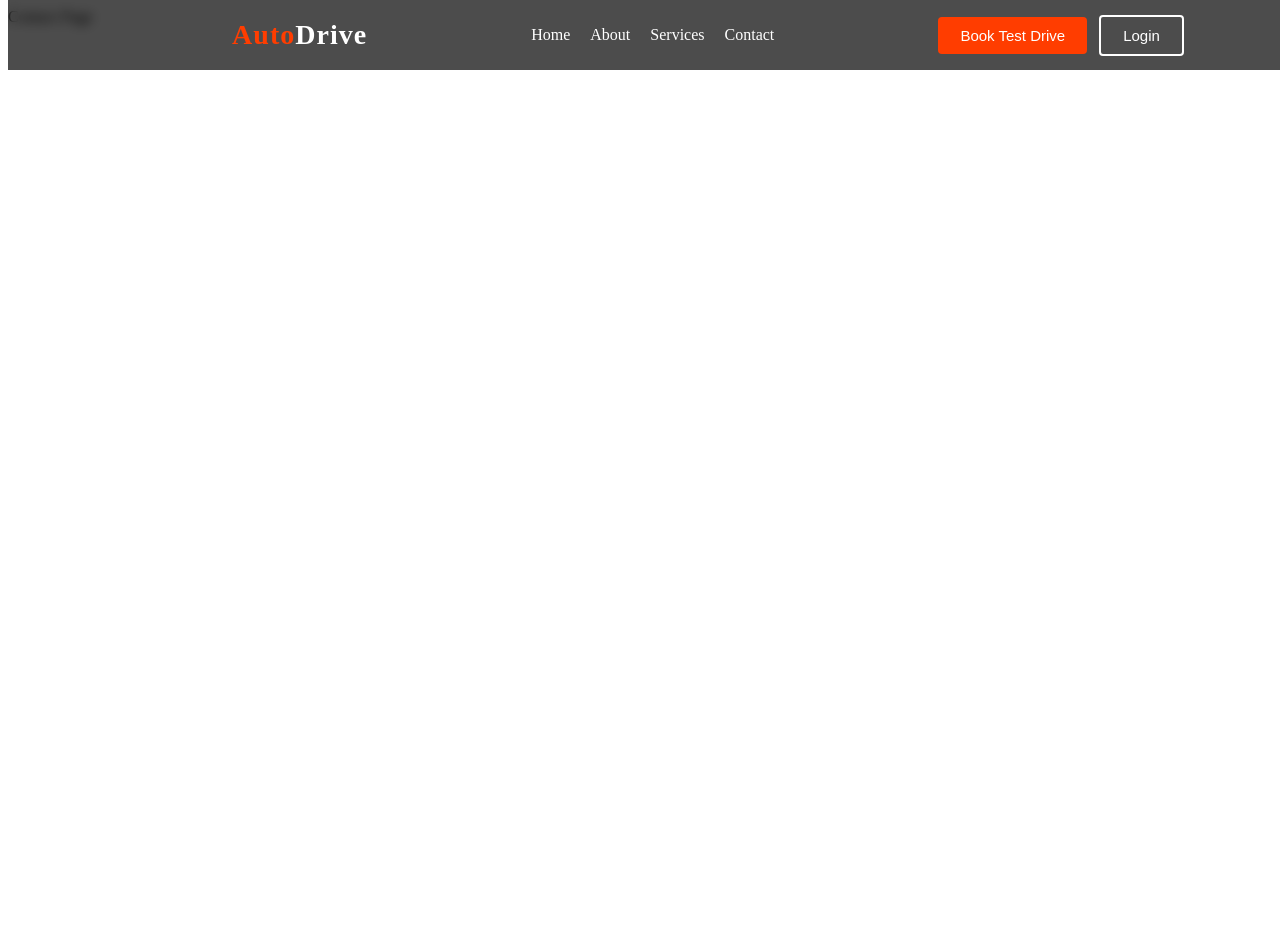
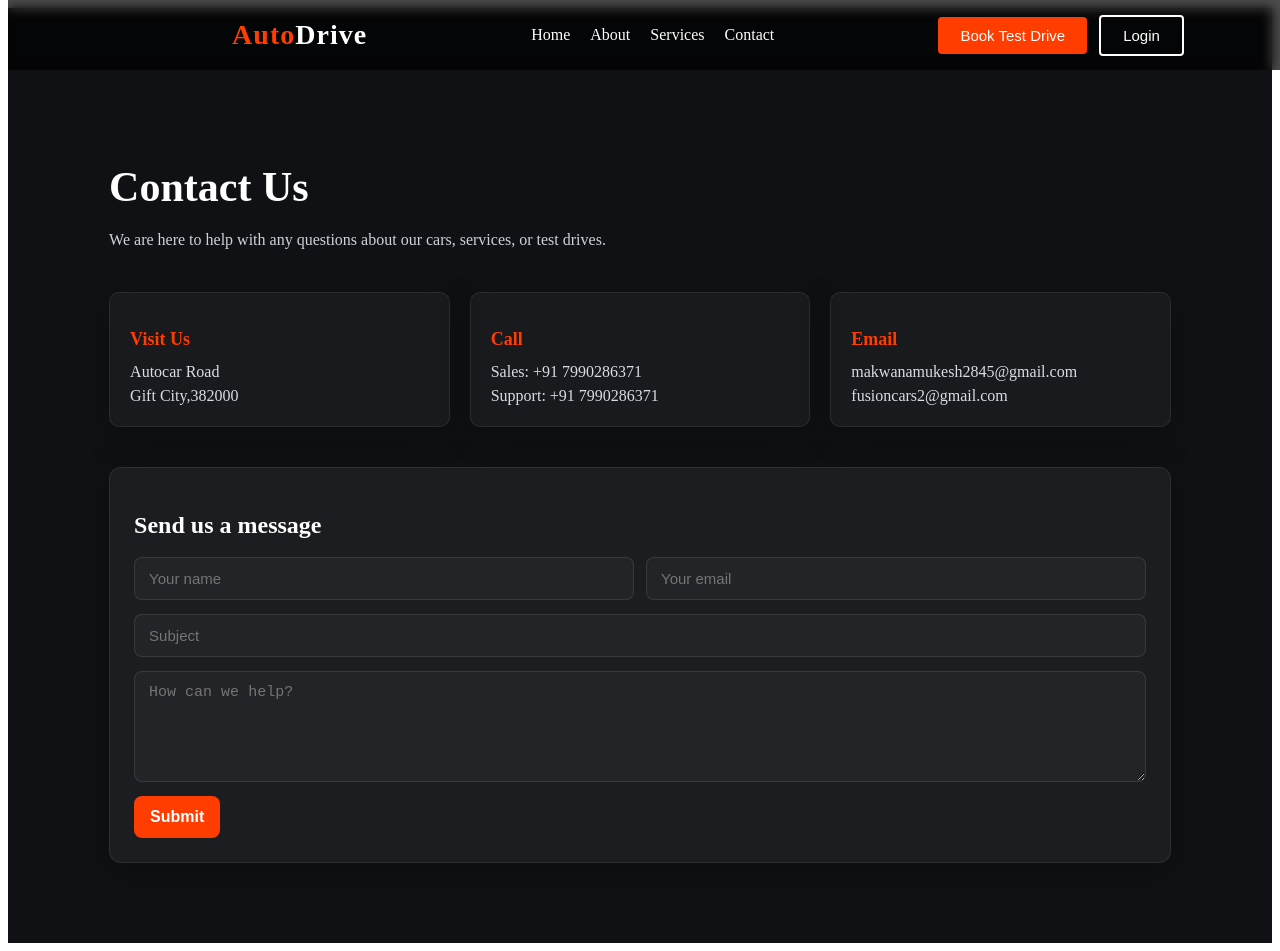
Before and after one commit to makemukesh/REACT, a React app in the folder Frontend/: page /contact in a window 1280 px wide. Before the commit the page ends 800 px from the top, so only its background shows below. Built offline with nearby package versions, Linux system fonts and the light colour scheme; the HTML template or start-up script is replaced by a standard one.

Commit message:
about , contact,services page created

```diff
--- a/Frontend/src/components/Header.css
+++ b/Frontend/src/components/Header.css
@@ -120,16 +120,7 @@
   animation: modalSlideIn 0.3s ease-out;
 }
 
-@keyframes modalSlideIn {
-  from {
-    opacity: 0;
-    transform: translateY(-50px);
-  }
-  to {
-    opacity: 1;
-    transform: translateY(0);
-  }
-}
+
 
 .modal-close {
   position: absolute;
@@ -235,3 +226,210 @@
 .auth-form button:hover {
   background-color: #e63600;
 }
+
+/* Contact Page Styles */
+.contact-page {
+  padding: 120px 8% 80px;
+  background: #0f1115;
+  color: #f5f5f5;
+  min-height: 100vh;
+  box-sizing: border-box;
+}
+
+.contact-hero {
+  max-width: 700px;
+  margin-bottom: 40px;
+}
+
+.contact-hero h1 {
+  font-size: 42px;
+  margin-bottom: 12px;
+  color: #ffffff;
+}
+
+.contact-hero p {
+  color: #cfd3d8;
+  line-height: 1.6;
+}
+
+.contact-grid {
+  display: grid;
+  grid-template-columns: repeat(auto-fit, minmax(220px, 1fr));
+  gap: 20px;
+  margin-bottom: 40px;
+}
+
+.contact-card {
+  background: rgba(255, 255, 255, 0.04);
+  border: 1px solid rgba(255, 255, 255, 0.08);
+  border-radius: 10px;
+  padding: 18px 20px;
+  box-shadow: 0 8px 30px rgba(0, 0, 0, 0.25);
+}
+
+.contact-card h3 {
+  margin-bottom: 10px;
+  color: #ff3d00;
+  font-size: 18px;
+}
+
+.contact-card p {
+  margin: 0;
+  color: #d9dde2;
+  line-height: 1.5;
+}
+
+.contact-form {
+  background: rgba(255, 255, 255, 0.05);
+  border: 1px solid rgba(255, 255, 255, 0.08);
+  border-radius: 12px;
+  padding: 24px;
+  box-shadow: 0 10px 35px rgba(0, 0, 0, 0.25);
+}
+
+.contact-form h2 {
+  margin-bottom: 18px;
+  color: #ffffff;
+}
+
+.contact-form form {
+  display: flex;
+  flex-direction: column;
+  gap: 14px;
+}
+
+.form-row {
+  display: grid;
+  grid-template-columns: repeat(auto-fit, minmax(240px, 1fr));
+  gap: 12px;
+}
+
+.contact-form input,
+.contact-form textarea {
+  width: 100%;
+  padding: 12px 14px;
+  border-radius: 8px;
+  border: 1px solid rgba(255, 255, 255, 0.1);
+  background: rgba(255, 255, 255, 0.03);
+  color: #f5f5f5;
+  font-size: 15px;
+  box-sizing: border-box;
+  transition: border-color 0.2s, box-shadow 0.2s;
+}
+
+.contact-form input:focus,
+.contact-form textarea:focus {
+  outline: none;
+  border-color: #ff3d00;
+  box-shadow: 0 0 0 3px rgba(255, 61, 0, 0.15);
+}
+
+.contact-form button {
+  padding: 12px 16px;
+  background: #ff3d00;
+  color: white;
+  border: none;
+  border-radius: 8px;
+  font-size: 16px;
+  font-weight: 600;
+  cursor: pointer;
+  transition: background-color 0.25s, transform 0.1s ease-out;
+  align-self: flex-start;
+}
+
+.contact-form button:hover {
+  background: #e63600;
+}
+
+.contact-form button:active {
+  transform: translateY(1px);
+}
+
+/* About Page Styles and Services page styles*/
+.about-page, .services-page{
+  padding: 120px 8% 90px;
+  background:#666;
+  color:antiquewhite;
+  min-height: 100vh;
+  box-sizing: border-box;
+}
+
+.about-hero, .services-hero {
+  max-width: 720px;
+  margin-bottom: 40px;
+}
+
+.about-hero h1,.services-hero  h1 {
+  font-size: 44px;
+  margin-bottom: 12px;
+  color:cornsilk;
+}
+
+.about-hero p,.services-hero p{
+  color:cornsilk;
+  line-height: 1.6;
+}
+
+
+.about-grid,.services-grid {
+  display: grid;
+  grid-template-columns: repeat(auto-fit, minmax(240px, 1fr));
+  gap: 20px;
+}
+
+.about-card,.service-card {
+  background:#333;
+  border:dimgrey;
+  border-radius: 12px;
+  padding: 20px;
+  box-shadow:indigo;
+}
+
+.about-card h3,.service-card h3 {
+  color:blanchedalmond;
+  margin-bottom: 10px;
+  font-size: 18px;
+}
+
+.about-card p,.service-card p{
+  color: #dd3d15;
+  line-height: 1.6;
+  margin: 0;
+}
+
+.about-card ul {
+  padding-left: 18px;
+  margin: 0;
+  color: #de410d;
+  line-height: 1.6;
+}
+
+.about-stats {
+  margin-top: 40px;
+  display: grid;
+  grid-template-columns: repeat(auto-fit, minmax(140px, 1fr));
+  gap: 16px;
+}
+
+.stat {
+  background: rgba(154, 9, 190, 0.05);
+  border: 1px solid rgba(196, 169, 16, 0.08);
+  border-radius: 12px;
+  padding: 18px;
+  text-align: center;
+  box-shadow: 0 8px 30px rgba(43, 184, 8, 0.22);
+}
+
+.stat-number {
+  display: block;
+  font-size: 26px;
+  font-weight: 700;
+  color: #ffffff;
+}
+
+.stat-label {
+  display: block;
+  color: #cfd3d8;
+  margin-top: 6px;
+  font-size: 14px;
+}
--- a/Frontend/src/components/Header.jsx
+++ b/Frontend/src/components/Header.jsx
@@ -1,6 +1,6 @@
 import React, { useState } from "react";
 import { Link } from "react-router-dom";
-import LoginModal from "./LoginModal";
+import LoginModal from "../pages/LoginModal";
 import "./Header.css";
 
 const Header = () => {
--- a/Frontend/src/components/LoginModal.jsx
+++ b/Frontend/src/pages/LoginModal.jsx
@@ -1,7 +1,7 @@
 import React, { useState } from 'react';
 import { useNavigate } from 'react-router-dom';
 import { loginUser, registerUser } from '../../services/authServices';
-import './Header.css';
+import '../components/Header.css';
 
 const LoginModal = ({ isOpen, onClose }) => {
     const navigate = useNavigate();
--- a/Frontend/src/pages/about.jsx
+++ b/Frontend/src/pages/about.jsx
@@ -1,10 +1,59 @@
-import React from 'react'
+import React from 'react';
 
-const about = () => {
+const About = () => {
   return (
-    <div>about</div>
+    <section className="about-page">
+      <div className="about-hero">
+        <h1>About AutoDrive</h1>
+        <p>Innovation, safety, and performance—crafted for every road you take.</p>
+      </div>
 
-  )
-}
+      <div className="about-grid">
+        <div className="about-card">
+          <h3>Our Mission</h3>
+          <p>
+            To deliver reliable mobility with cutting-edge technology, thoughtful design, and
+            service you can trust.
+          </p>
+        </div>
+        <div className="about-card">
+          <h3>What We Offer</h3>
+          <ul>
+            <li>Electric and hybrid vehicles</li>
+            <li>Comprehensive service plans</li>
+            <li>Flexible financing options</li>
+            <li>Test drives at your doorstep</li>
+          </ul>
+        </div>
+        <div className="about-card">
+          <h3>Why Choose Us</h3>
+          <p>
+            We pair expert guidance with transparent pricing, ensuring every driver feels confident
+            from first inquiry to every mile thereafter.
+          </p>
+        </div>
+      </div>
 
-export default about
+      <div className="about-stats">
+        <div className="stat">
+          <span className="stat-number">15+</span>
+          <span className="stat-label">Years of service</span>
+        </div>
+        <div className="stat">
+          <span className="stat-number">50k</span>
+          <span className="stat-label">Happy drivers</span>
+        </div>
+        <div className="stat">
+          <span className="stat-number">120</span>
+          <span className="stat-label">Service centers</span>
+        </div>
+        <div className="stat">
+          <span className="stat-number">24/7</span>
+          <span className="stat-label">Support</span>
+        </div>
+      </div>
+    </section>
+  );
+};
+
+export default About;
--- a/Frontend/src/pages/contact.jsx
+++ b/Frontend/src/pages/contact.jsx
@@ -1,9 +1,44 @@
-import React from 'react'
+import React from 'react';
 
 const Contact = () => {
   return (
-    <div>Contact Page</div>
-  )
-}
+    <section className="contact-page">
+      <div className="contact-hero">
+        <h1>Contact Us</h1>
+        <p>We are here to help with any questions about our cars, services, or test drives.</p>
+      </div>
 
-export default Contact
+      <div className="contact-grid">
+        <div className="contact-card">
+          <h3>Visit Us</h3>
+          <p>Autocar Road<br />Gift City,382000</p>
+        </div>
+
+        <div className="contact-card">
+          <h3>Call</h3>
+          <p>Sales: +91 7990286371<br />Support: +91 7990286371</p>
+        </div>
+
+        <div className="contact-card">
+          <h3>Email</h3>
+          <p>makwanamukesh2845@gmail.com<br />fusioncars2@gmail.com</p>
+        </div>
+      </div>
+
+      <div className="contact-form">
+        <h2>Send us a message</h2>
+        <form>
+          <div className="form-row">
+            <input type="text" name="name" placeholder="Your name" required />
+            <input type="email" name="email" placeholder="Your email" required />
+          </div>
+          <input type="text" name="subject" placeholder="Subject" required />
+          <textarea name="message" rows="5" placeholder="How can we help?" required />
+          <button type="submit">Submit</button>
+        </form>
+      </div>
+    </section>
+  );
+};
+
+export default Contact;
--- a/Frontend/src/pages/services.jsx
+++ b/Frontend/src/pages/services.jsx
@@ -2,7 +2,27 @@ import React from 'react'
 
 const Services = () => {
   return (
-    <div>Services</div>
+   <section className="services-page">
+      <div className="services-hero">
+        <h1>Our Services</h1>
+        <p>Comprehensive solutions tailored for your driving needs.</p>
+      </div>
+      <div className="services-grid">
+        <div className="service-card">
+          <h3>Vehicle Sales</h3>
+          <p>Explore our wide range of new and pre-owned vehicles with flexible financing options.</p>
+        </div>
+        <div className="service-card">
+          <h3>Maintenance & Repairs</h3>
+          <p>Keep your vehicle in top condition with our expert maintenance and repair services.</p>
+        </div>
+        <div className="service-card">
+          <h3>Test Drives</h3>
+          <p>Experience our vehicles firsthand with scheduled test drives at your convenience.</p>
+        </div>
+
+      </div>
+    </section>
   )
 }
 
```
